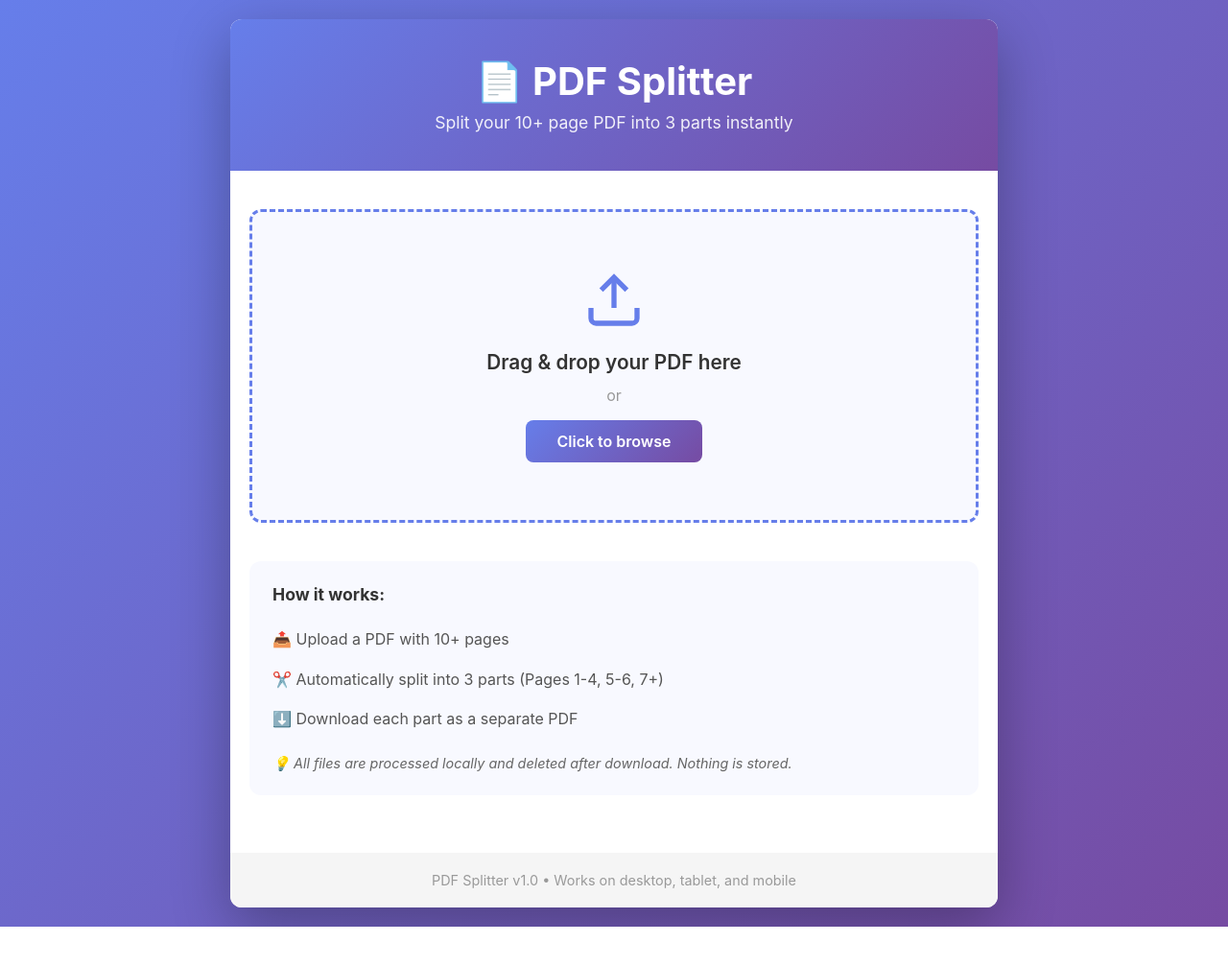
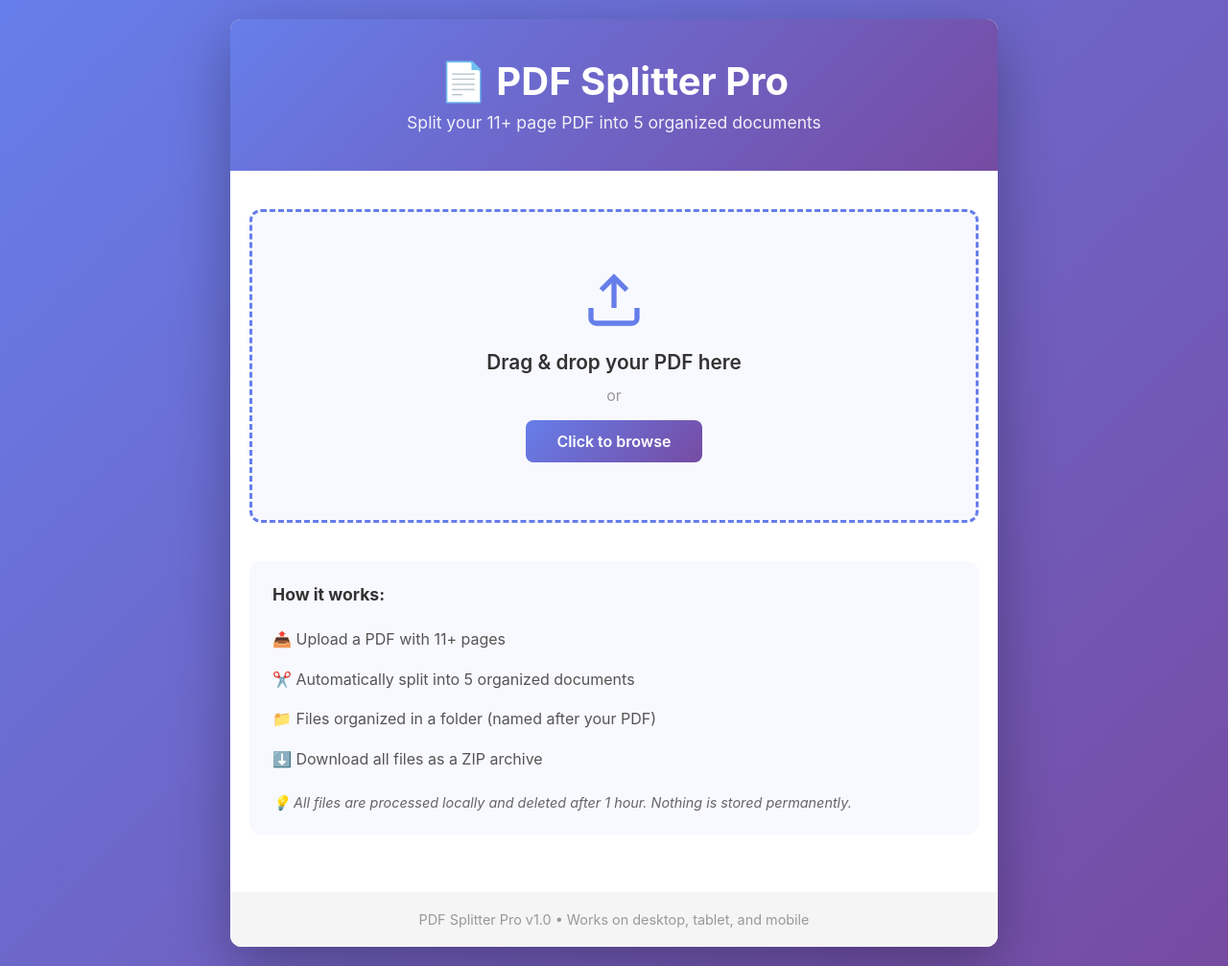
Before and after one commit to sharanbennur/pdf-splitter, a Flask app: page / in a window 1280 px wide. Shown: the whole page at 96% size. Before the commit the page ends 966 px from the top, so only its background shows below. Run offline with Flask 3, Linux system fonts and the light colour scheme.

Commit message:
Add files via upload

```diff
--- a/pdf-splitter/app.py
+++ b/pdf-splitter/app.py
@@ -1,5 +1,7 @@
 import os
+import shutil
 import tempfile
+import zipfile
 from flask import Flask, render_template, request, send_file, jsonify
 from PyPDF2 import PdfReader, PdfWriter
 from werkzeug.utils import secure_filename
@@ -21,57 +23,72 @@ def allowed_file(filename):
     return '.' in filename and filename.rsplit('.', 1)[1].lower() in ALLOWED_EXTENSIONS
 
 
-def split_pdf(pdf_file):
+def split_pdf(pdf_file, original_filename):
     """
-    Split PDF into 3 parts:
-    - Part 1: Pages 1-4 (PDF indices 0-3)
-    - Part 2: Pages 5-6 (PDF indices 4-5)
-    - Part 3: Pages 7-10+ (PDF indices 6+)
+    Split PDF into 5 parts:
+    - Part 1: Pages 1-5, name: Case Sheet.pdf
+    - Part 2: Page 3, name: Progress Note.pdf
+    - Part 3: Page 6, name: Final Bill.pdf
+    - Part 4: Pages 7-10, name: Letter and Later.pdf
+    - Part 5: Page 11+, name: Examination Report.pdf
 
-    Returns: (part1_bytes, part2_bytes, part3_bytes) or raises exception
+    Returns: folder path containing all 5 PDFs or raises exception
     """
     try:
         # Read PDF
         reader = PdfReader(pdf_file)
         total_pages = len(reader.pages)
 
-        # Validate page count
-        if total_pages < 10:
-            raise ValueError(f"PDF must have at least 10 pages. Current: {total_pages}")
+        # Validate page count (need at least 11 pages)
+        if total_pages < 11:
+            raise ValueError(f"PDF must have at least 11 pages. Current: {total_pages}")
 
-        # Create writers for each part
-        writer1 = PdfWriter()
-        writer2 = PdfWriter()
-        writer3 = PdfWriter()
+        # Create folder for this PDF
+        pdf_name = os.path.splitext(original_filename)[0]  # Remove .pdf extension
+        safe_name = secure_filename(pdf_name)
+        output_folder = os.path.join(UPLOAD_FOLDER, safe_name)
+        os.makedirs(output_folder, exist_ok=True)
 
-        # Part 1: Pages 1-4 (indices 0-3)
-        for i in range(0, 4):
-            writer1.add_page(reader.pages[i])
+        # Define parts: (start_page, end_page, filename)
+        # Note: PDF indices are 0-based, but pages are 1-based
+        parts = [
+            (1, 5, "Case Sheet.pdf"),        # Pages 1-5
+            (3, 3, "Progress Note.pdf"),     # Page 3 only
+            (6, 6, "Final Bill.pdf"),        # Page 6 only
+            (7, 10, "Letter and Later.pdf"), # Pages 7-10
+            (11, total_pages, "Examination Report.pdf")  # Pages 11+
+        ]
 
-        # Part 2: Pages 5-6 (indices 4-5)
-        for i in range(4, 6):
-            writer2.add_page(reader.pages[i])
+        # Create each PDF
+        for start_page, end_page, filename in parts:
+            writer = PdfWriter()
 
-        # Part 3: Pages 7+ (indices 6+)
-        for i in range(6, total_pages):
-            writer3.add_page(reader.pages[i])
+            # Convert page numbers to indices (0-based)
+            start_idx = start_page - 1
+            end_idx = end_page  # end_page is inclusive, but range is exclusive
 
-        # Write to BytesIO objects (in-memory)
-        output1 = BytesIO()
-        output2 = BytesIO()
-        output3 = BytesIO()
+            # Ensure indices are within bounds
+            start_idx = max(0, start_idx)
+            end_idx = min(total_pages, end_idx)
 
-        writer1.write(output1)
-        writer2.write(output2)
-        writer3.write(output3)
+            # Add pages to writer
+            for i in range(start_idx, end_idx):
+                writer.add_page(reader.pages[i])
 
-        output1.seek(0)
-        output2.seek(0)
-        output3.seek(0)
+            # Write PDF to file
+            output_path = os.path.join(output_folder, filename)
+            with open(output_path, 'wb') as f:
+                writer.write(f)
 
-        return output1, output2, output3
+        return output_folder, safe_name
 
     except Exception as e:
+        # Clean up folder if something goes wrong
+        try:
+            if 'output_folder' in locals():
+                shutil.rmtree(output_folder, ignore_errors=True)
+        except:
+            pass
         raise Exception(f"Error processing PDF: {str(e)}")
 
 
@@ -86,7 +103,7 @@ def split():
     """
     Handle PDF split request.
     Expects: file upload with key 'pdf'
-    Returns: JSON with file paths or error message
+    Returns: JSON with folder name and download URL
     """
     try:
         # Check if file is present
@@ -102,33 +119,13 @@ def split():
             return jsonify({'status': 'error', 'message': 'Invalid file type. Only PDF files allowed'}), 400
 
         # Split PDF
-        part1, part2, part3 = split_pdf(file)
-
-        # Store in session for download
-        # We'll use temp file names and return them
-        import uuid
-        session_id = str(uuid.uuid4())
-
-        # Save to temporary files
-        part1_path = os.path.join(UPLOAD_FOLDER, f'{session_id}_part1.pdf')
-        part2_path = os.path.join(UPLOAD_FOLDER, f'{session_id}_part2.pdf')
-        part3_path = os.path.join(UPLOAD_FOLDER, f'{session_id}_part3.pdf')
-
-        with open(part1_path, 'wb') as f:
-            f.write(part1.getvalue())
-        with open(part2_path, 'wb') as f:
-            f.write(part2.getvalue())
-        with open(part3_path, 'wb') as f:
-            f.write(part3.getvalue())
+        output_folder, folder_name = split_pdf(file, file.filename)
 
         return jsonify({
             'status': 'success',
-            'session_id': session_id,
-            'files': {
-                'part1': {'name': 'Part1_Pages1-4.pdf', 'url': f'/download/{session_id}/part1'},
-                'part2': {'name': 'Part2_Pages5-6.pdf', 'url': f'/download/{session_id}/part2'},
-                'part3': {'name': 'Part3_Pages7Plus.pdf', 'url': f'/download/{session_id}/part3'}
-            }
+            'folder_name': folder_name,
+            'download_url': f'/download-zip/{folder_name}',
+            'message': f'PDF split into 5 files in folder: {folder_name}'
         }), 200
 
     except ValueError as e:
@@ -137,29 +134,34 @@ def split():
         return jsonify({'status': 'error', 'message': f'Error: {str(e)}'}), 500
 
 
-@app.route('/download/<session_id>/<part>', methods=['GET'])
-def download(session_id, part):
+@app.route('/download-zip/<folder_name>', methods=['GET'])
+def download_zip(folder_name):
     """
-    Download a specific part of the split PDF.
+    Download all 5 PDFs as a ZIP file.
     """
     try:
-        if part not in ['part1', 'part2', 'part3']:
-            return jsonify({'status': 'error', 'message': 'Invalid part'}), 400
+        # Sanitize folder name
+        folder_name = secure_filename(folder_name)
+        folder_path = os.path.join(UPLOAD_FOLDER, folder_name)
 
-        # Map parts to filenames and display names
-        part_map = {
-            'part1': ('Part1_Pages1-4.pdf', f'{session_id}_part1.pdf'),
-            'part2': ('Part2_Pages5-6.pdf', f'{session_id}_part2.pdf'),
-            'part3': ('Part3_Pages7Plus.pdf', f'{session_id}_part3.pdf')
-        }
+        if not os.path.exists(folder_path):
+            return jsonify({'status': 'error', 'message': 'Folder not found'}), 404
 
-        display_name, actual_name = part_map[part]
-        file_path = os.path.join(UPLOAD_FOLDER, actual_name)
+        # Create ZIP file in memory
+        zip_buffer = BytesIO()
+        with zipfile.ZipFile(zip_buffer, 'w', zipfile.ZIP_DEFLATED) as zip_file:
+            for filename in os.listdir(folder_path):
+                file_path = os.path.join(folder_path, filename)
+                if os.path.isfile(file_path):
+                    zip_file.write(file_path, arcname=f'{folder_name}/{filename}')
 
-        if not os.path.exists(file_path):
-            return jsonify({'status': 'error', 'message': 'File not found'}), 404
-
-        return send_file(file_path, as_attachment=True, download_name=display_name, mimetype='application/pdf')
+        zip_buffer.seek(0)
+        return send_file(
+            zip_buffer,
+            mimetype='application/zip',
+            as_attachment=True,
+            download_name=f'{folder_name}.zip'
+        )
 
     except Exception as e:
         return jsonify({'status': 'error', 'message': str(e)}), 500
--- a/pdf-splitter/static/js/app.js
+++ b/pdf-splitter/static/js/app.js
@@ -12,6 +12,7 @@ const errorSection = document.getElementById('errorSection');
 const errorMessage = document.getElementById('errorMessage');
 const resultsSection = document.getElementById('resultsSection');
 const statusText = document.getElementById('statusText');
+const folderName = document.getElementById('folderName');
 
 // Prevent default drag behaviors
 ['dragenter', 'dragover', 'dragleave', 'drop'].forEach(eventName => {
@@ -137,34 +138,15 @@ function showResults(data) {
     errorSection.style.display = 'none';
     resultsSection.style.display = 'block';
 
-    // Set download links
-    const part1Btn = document.getElementById('downloadPart1');
-    const part2Btn = document.getElementById('downloadPart2');
-    const part3Btn = document.getElementById('downloadPart3');
+    // Update folder name
+    folderName.textContent = `📁 Folder: ${data.folder_name} (5 files ready to download)`;
 
-    part1Btn.href = data.files.part1.url;
-    part1Btn.download = data.files.part1.name;
-
-    part2Btn.href = data.files.part2.url;
-    part2Btn.download = data.files.part2.name;
-
-    part3Btn.href = data.files.part3.url;
-    part3Btn.download = data.files.part3.name;
-
-    // Trigger download on button click
-    part1Btn.addEventListener('click', (e) => {
+    // Set ZIP download button
+    const downloadZipBtn = document.getElementById('downloadZipBtn');
+    downloadZipBtn.href = data.download_url;
+    downloadZipBtn.addEventListener('click', (e) => {
         e.preventDefault();
-        downloadFile(data.files.part1.url, data.files.part1.name);
-    });
-
-    part2Btn.addEventListener('click', (e) => {
-        e.preventDefault();
-        downloadFile(data.files.part2.url, data.files.part2.name);
-    });
-
-    part3Btn.addEventListener('click', (e) => {
-        e.preventDefault();
-        downloadFile(data.files.part3.url, data.files.part3.name);
+        downloadFile(data.download_url, `${data.folder_name}.zip`);
     });
 }
 
--- a/pdf-splitter/templates/index.html
+++ b/pdf-splitter/templates/index.html
@@ -3,14 +3,14 @@
 <head>
     <meta charset="UTF-8">
     <meta name="viewport" content="width=device-width, initial-scale=1.0">
-    <title>PDF Splitter</title>
+    <title>PDF Splitter Pro</title>
     <link rel="stylesheet" href="{{ url_for('static', filename='css/style.css') }}">
 </head>
 <body>
     <div class="container">
         <header>
-            <h1>📄 PDF Splitter</h1>
-            <p class="subtitle">Split your 10+ page PDF into 3 parts instantly</p>
+            <h1>📄 PDF Splitter Pro</h1>
+            <p class="subtitle">Split your 11+ page PDF into 5 organized documents</p>
         </header>
 
         <main>
@@ -54,73 +54,106 @@
                 <div class="results-header">
                     <p class="success-icon">✅</p>
                     <h2>PDF Split Successfully!</h2>
-                    <p class="results-subtitle">Your PDF has been split into 3 parts. Download them below:</p>
+                    <p class="results-subtitle" id="folderName">Your PDF has been split into 5 parts</p>
                 </div>
 
                 <div class="download-grid">
+                    <!-- Part 1 -->
                     <div class="download-item">
                         <div class="download-card">
                             <div class="card-header part1">
                                 <span class="part-number">1</span>
                             </div>
                             <div class="card-body">
-                                <h3>Pages 1-4</h3>
-                                <p class="pages-count">4 pages</p>
-                                <a href="#" id="downloadPart1" class="download-button" download>
-                                    ⬇️ Download
-                                </a>
+                                <h3>Case Sheet</h3>
+                                <p class="pages-count">Pages 1-5</p>
+                                <p class="file-name">Case Sheet.pdf</p>
                             </div>
                         </div>
                     </div>
 
+                    <!-- Part 2 -->
                     <div class="download-item">
                         <div class="download-card">
                             <div class="card-header part2">
                                 <span class="part-number">2</span>
                             </div>
                             <div class="card-body">
-                                <h3>Pages 5-6</h3>
-                                <p class="pages-count">2 pages</p>
-                                <a href="#" id="downloadPart2" class="download-button" download>
-                                    ⬇️ Download
-                                </a>
+                                <h3>Progress Note</h3>
+                                <p class="pages-count">Page 3</p>
+                                <p class="file-name">Progress Note.pdf</p>
                             </div>
                         </div>
                     </div>
 
+                    <!-- Part 3 -->
                     <div class="download-item">
                         <div class="download-card">
                             <div class="card-header part3">
                                 <span class="part-number">3</span>
                             </div>
                             <div class="card-body">
-                                <h3>Pages 7+</h3>
-                                <p class="pages-count" id="part3Pages">4+ pages</p>
-                                <a href="#" id="downloadPart3" class="download-button" download>
-                                    ⬇️ Download
-                                </a>
+                                <h3>Final Bill</h3>
+                                <p class="pages-count">Page 6</p>
+                                <p class="file-name">Final Bill.pdf</p>
+                            </div>
+                        </div>
+                    </div>
+
+                    <!-- Part 4 -->
+                    <div class="download-item">
+                        <div class="download-card">
+                            <div class="card-header part4">
+                                <span class="part-number">4</span>
+                            </div>
+                            <div class="card-body">
+                                <h3>Letter & Later</h3>
+                                <p class="pages-count">Pages 7-10</p>
+                                <p class="file-name">Letter and Later.pdf</p>
+                            </div>
+                        </div>
+                    </div>
+
+                    <!-- Part 5 -->
+                    <div class="download-item">
+                        <div class="download-card">
+                            <div class="card-header part5">
+                                <span class="part-number">5</span>
+                            </div>
+                            <div class="card-body">
+                                <h3>Examination Report</h3>
+                                <p class="pages-count">Page 11+</p>
+                                <p class="file-name">Examination Report.pdf</p>
                             </div>
                         </div>
                     </div>
                 </div>
 
-                <button class="reset-button" onclick="resetForm()">⚙️ Split Another PDF</button>
+                <div class="download-buttons">
+                    <a href="#" id="downloadZipBtn" class="download-button primary">
+                        ⬇️ Download All as ZIP
+                    </a>
+                    <button class="reset-button secondary" onclick="resetForm()">
+                        ⚙️ Split Another PDF
+                    </button>
+                </div>
             </section>
 
             <!-- Info Section -->
             <section class="info-section">
                 <h3>How it works:</h3>
                 <ul>
-                    <li>📤 Upload a PDF with 10+ pages</li>
-                    <li>✂️ Automatically split into 3 parts (Pages 1-4, 5-6, 7+)</li>
-                    <li>⬇️ Download each part as a separate PDF</li>
+                    <li>📤 Upload a PDF with 11+ pages</li>
+                    <li>✂️ Automatically split into 5 organized documents</li>
+                    <li>📁 Files organized in a folder (named after your PDF)</li>
+                    <li>⬇️ Download all files as a ZIP archive</li>
                 </ul>
-                <p class="privacy-note">💡 All files are processed locally and deleted after download. Nothing is stored.</p>
+                <p class="privacy-note">💡 All files are processed locally and deleted after 1 hour. Nothing is stored permanently.</p>
             </section>
         </main>
 
         <footer>
-            <p>PDF Splitter v1.0 • Works on desktop, tablet, and mobile</p>
+            <p>PDF Splitter Pro v1.0 • Works on desktop, tablet, and mobile</p>
         </footer>
     </div>
 
```
Also changed, not shown: pdf-splitter/static/css/style.css (+38 -14 lines).
